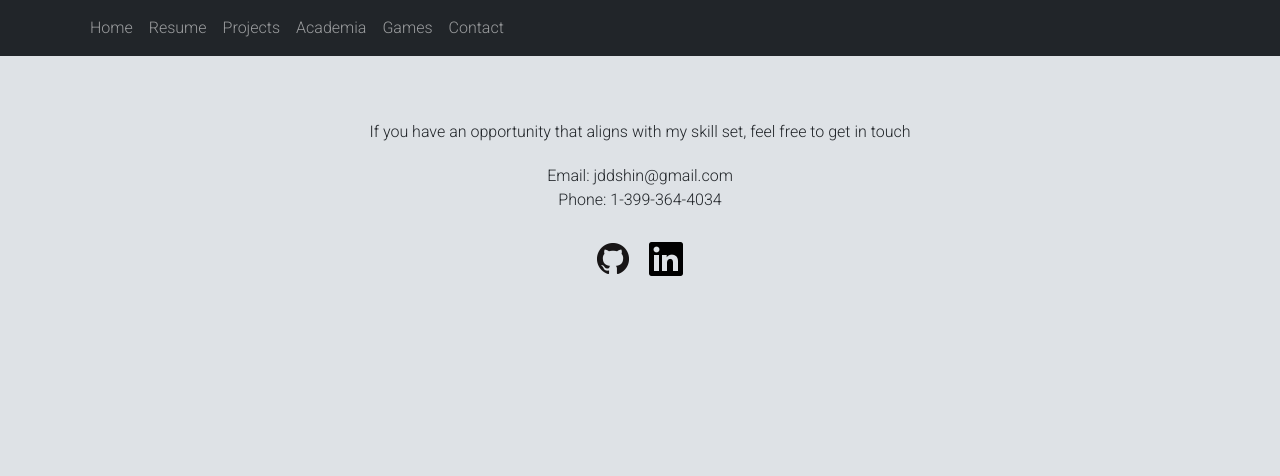
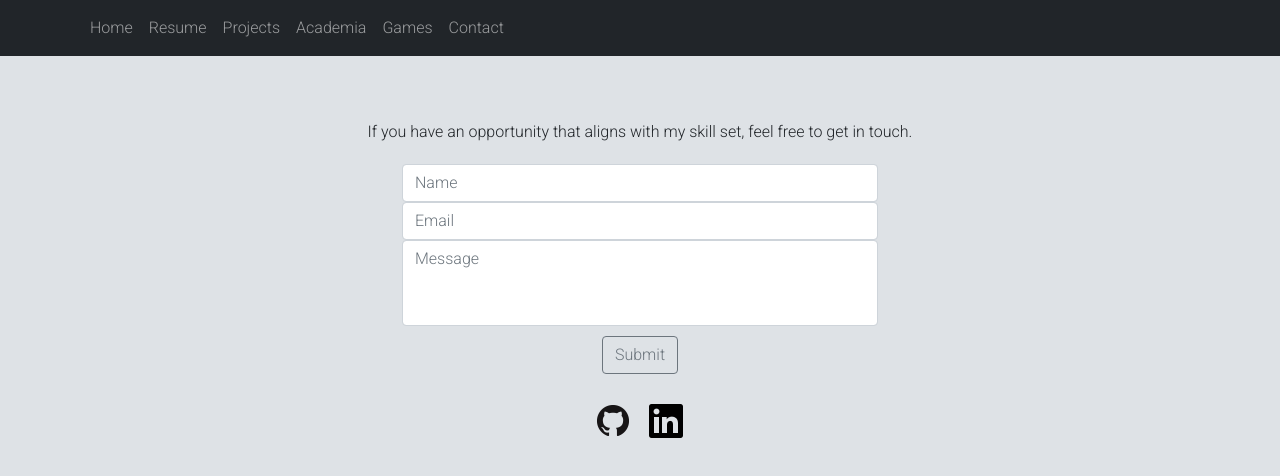
Before and after one commit to Jdshin/Portfolio, a React (Create React App) app: page /contact in a window 1280 px wide. Shown: the top 476 px of the page. Built offline with nearby package versions, Linux system fonts and the light colour scheme.

Commit message:
Add initial contact form

```diff
--- a/src/App.css
+++ b/src/App.css
@@ -115,3 +115,16 @@ button {
   border-color: #ffffff;
   border-width: 3px;
 }
+
+.contact-form {
+  min-width: 400px;
+  max-width: 500px;
+  display: flex;
+  flex-direction: column;
+  justify-content: center;
+  align-items: center;
+}
+
+textarea {
+  resize: none;
+}
--- a/src/pages/Contact.js
+++ b/src/pages/Contact.js
@@ -1,19 +1,29 @@
-import {Container, Row, Col} from 'react-bootstrap';
+import {Container, Row, Col, Form, Button} from 'react-bootstrap';
 import githubLogo from '../assets/images/GitHub-Mark-32px.png';
 import linkedinLogo from '../assets/images/In-Blue-34.png';
+import {useState} from 'react';
 
 function Contact(props){
+
+    const [contactForm, setContactForm] = useState(0);
+
+
+
     return (
         <Container className="body-container">
             <Row>
                 <Col>
                     <p>If you have an opportunity that aligns with my skill set,
-                        feel free to get in touch</p>
+                        feel free to get in touch.</p>
                 </Col>
             </Row>
-            <Row>
-                <p>Email: jddshin@gmail.com</p>
-                <p>Phone: 1-399-364-4034</p>
+            <Row className="contact-form">
+                <Form>
+                    <Form.Control type="text" placeholder="Name"/>
+                    <Form.Control type="email" placeholder="Email" />
+                    <Form.Control as="textarea" rows={3} placeholder="Message" />
+                    <Button variant="outline-secondary">Submit</Button>
+                </Form>
             </Row>
             <Row>
                 <Col className="logo-container">
```
